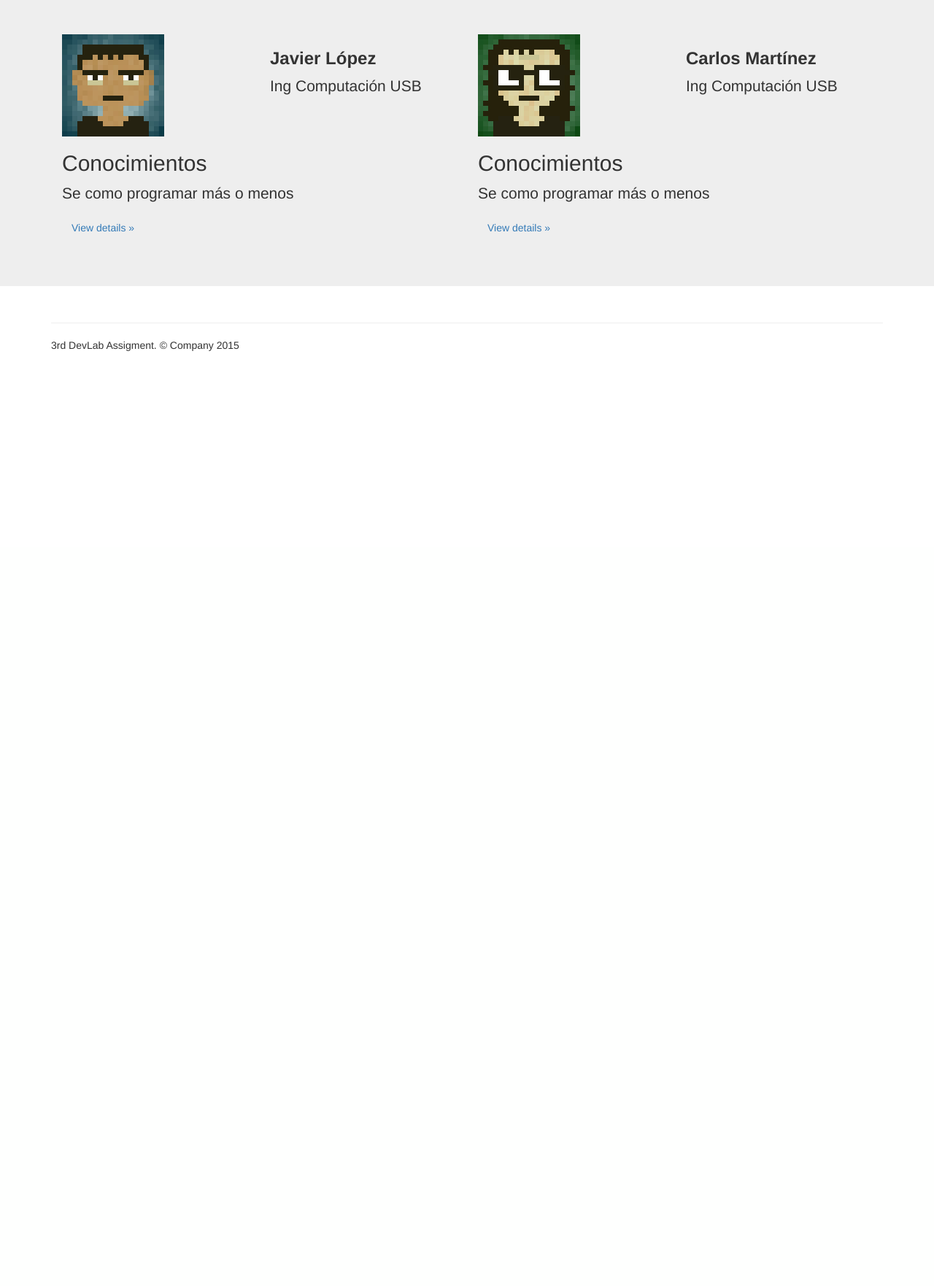
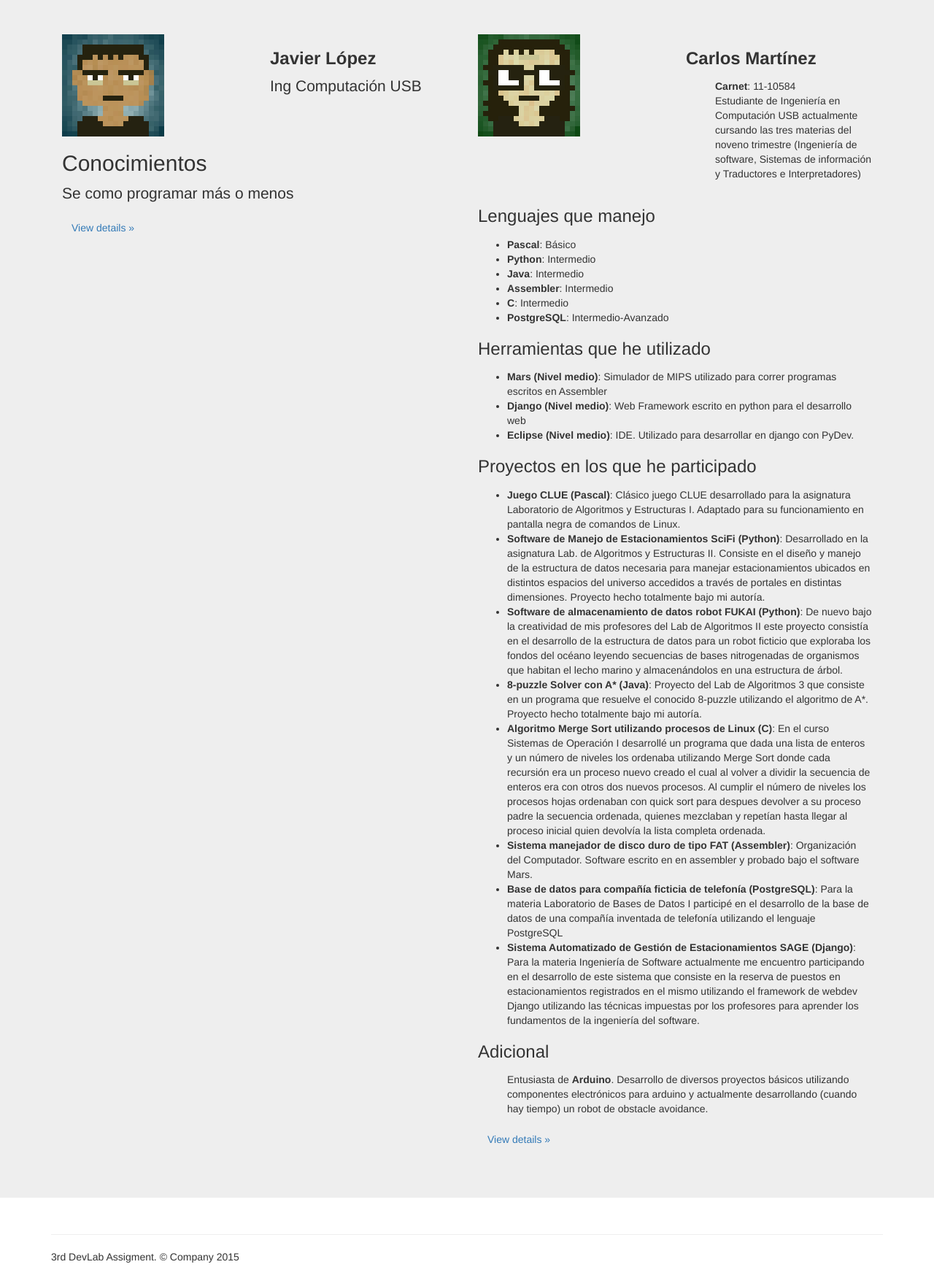
Before and after one commit to carlosrmd/CheckMyUrl-project, a Django app: page /developers/ in a window 1280 px wide. Shown: the part 51-1813 px from the top of the page at 73% size. Before the commit the page ends 532 px from the top, so only its background shows below. Run offline with Django 3.2, Linux system fonts and the light colour scheme; parts of the project's set-up code (start-up, migrations or seed data) failed here and were passed over; some libraries are stand-ins or nearby versions.

Commit message:
CV de Carlos agregado.

```diff
--- a/urlchecker/templates/dev.html
+++ b/urlchecker/templates/dev.html
@@ -37,15 +37,74 @@
 						<b>Carlos Martínez</b>
 					</h3>
 					<p>
-						Ing Computación USB
+						<ul>
+						<b>Carnet</b>: 11-10584 <br>
+						Estudiante de Ingeniería en Computación USB actualmente cursando las
+						tres materias del noveno trimestre (Ingeniería de software, Sistemas de información y Traductores e Interpretadores)</ul>
 					</p>
 				</div>
 			</div>
-			<h2>
-				Conocimientos
-			</h2>
+			<h3>
+				Lenguajes que manejo
+			</h3>
 			<p>
-				Se como programar más o menos
+				<ul>
+					<li><b>Pascal</b>: Básico</li>
+					<li><b>Python</b>: Intermedio</li>
+					<li><b>Java</b>: Intermedio</li>
+					<li><b>Assembler</b>: Intermedio</li>
+					<li><b>C</b>: Intermedio</li>
+					<li><b>PostgreSQL</b>: Intermedio-Avanzado</li>
+				</ul>
+			</p>
+			<h3>
+				Herramientas que he utilizado
+			</h3>
+			<p>
+				<ul>
+					<li><b>Mars (Nivel medio)</b>: Simulador de MIPS utilizado para correr programas escritos en Assembler</li>
+					<li><b>Django (Nivel medio)</b>: Web Framework escrito en python para el desarrollo web</li>
+					<li><b>Eclipse (Nivel medio)</b>: IDE. Utilizado para desarrollar en django con PyDev.</li>
+				</ul>
+			</p>
+			<h3>
+				Proyectos en los que he participado
+			</h3>
+			<p>
+				<ul>
+					<li><b>Juego CLUE (Pascal)</b>: Clásico juego CLUE desarrollado para la asignatura
+													Laboratorio de Algoritmos y Estructuras I. Adaptado
+													para su funcionamiento en pantalla negra de comandos
+													de Linux.</li>
+					<li><b>Software de Manejo de Estacionamientos SciFi (Python)</b>: Desarrollado en la
+													asignatura Lab. de Algoritmos y Estructuras II. Consiste
+													en el diseño y manejo de la estructura de datos necesaria
+													para manejar estacionamientos ubicados en distintos espacios
+													del universo accedidos a través de portales en distintas dimensiones.
+													Proyecto hecho totalmente bajo mi autoría.</li>
+					<li><b>Software de almacenamiento de datos robot FUKAI (Python)</b>: De nuevo bajo la
+													creatividad de mis profesores del Lab de Algoritmos II este
+													proyecto consistía en el desarrollo de la estructura de datos para
+													un robot ficticio que exploraba los fondos del océano leyendo secuencias
+													de bases nitrogenadas de organismos que habitan el lecho marino y almacenándolos
+													en una estructura de árbol.</li>
+					<li><b>8-puzzle Solver con A* (Java)</b>: Proyecto del Lab de Algoritmos 3 que consiste en un programa
+													que resuelve el conocido 8-puzzle utilizando el algoritmo de A*.
+													Proyecto hecho totalmente bajo mi autoría.</li>
+					<li><b>Algoritmo Merge Sort utilizando procesos de Linux (C)</b>: En el curso Sistemas de Operación I desarrollé un 								programa que dada una lista
+													de enteros y un número de niveles los ordenaba utilizando Merge Sort donde cada recursión era un proceso nuevo creado el cual al volver a dividir la secuencia de enteros era con otros dos nuevos procesos. Al cumplir el número de niveles los procesos hojas ordenaban con quick sort para despues devolver a su proceso padre la secuencia ordenada, quienes mezclaban y repetían hasta llegar al proceso inicial quien devolvía la lista completa ordenada.</li>
+					<li><b>Sistema manejador de disco duro de tipo FAT (Assembler)</b>: Organización del Computador. Software escrito en 								en assembler y probado bajo el software Mars.</li>
+					<li><b>Base de datos para compañía ficticia de telefonía (PostgreSQL)</b>: Para la materia Laboratorio de Bases de 	Datos I participé en el desarrollo de la base de datos de una compañía inventada de telefonía utilizando el lenguaje PostgreSQL</li>
+					<li><b>Sistema Automatizado de Gestión de Estacionamientos SAGE (Django)</b>: Para la materia Ingeniería de Software 								actualmente me encuentro participando en el desarrollo de este sistema que consiste en la reserva de puestos en estacionamientos registrados en el mismo utilizando el framework de webdev Django utilizando las técnicas impuestas por los profesores para aprender los fundamentos de la ingeniería del software.</li>
+				</ul>
+			</p>
+			<h3>
+				Adicional
+			</h3>
+			<p>
+			<ul>
+				Entusiasta de <b>Arduino</b>. Desarrollo de diversos proyectos básicos utilizando componentes electrónicos para arduino y actualmente desarrollando (cuando hay tiempo) un robot de obstacle avoidance.
+			</ul>
 			</p>
 			<p>
 				<a class="btn" href="#">View details »</a>
```
